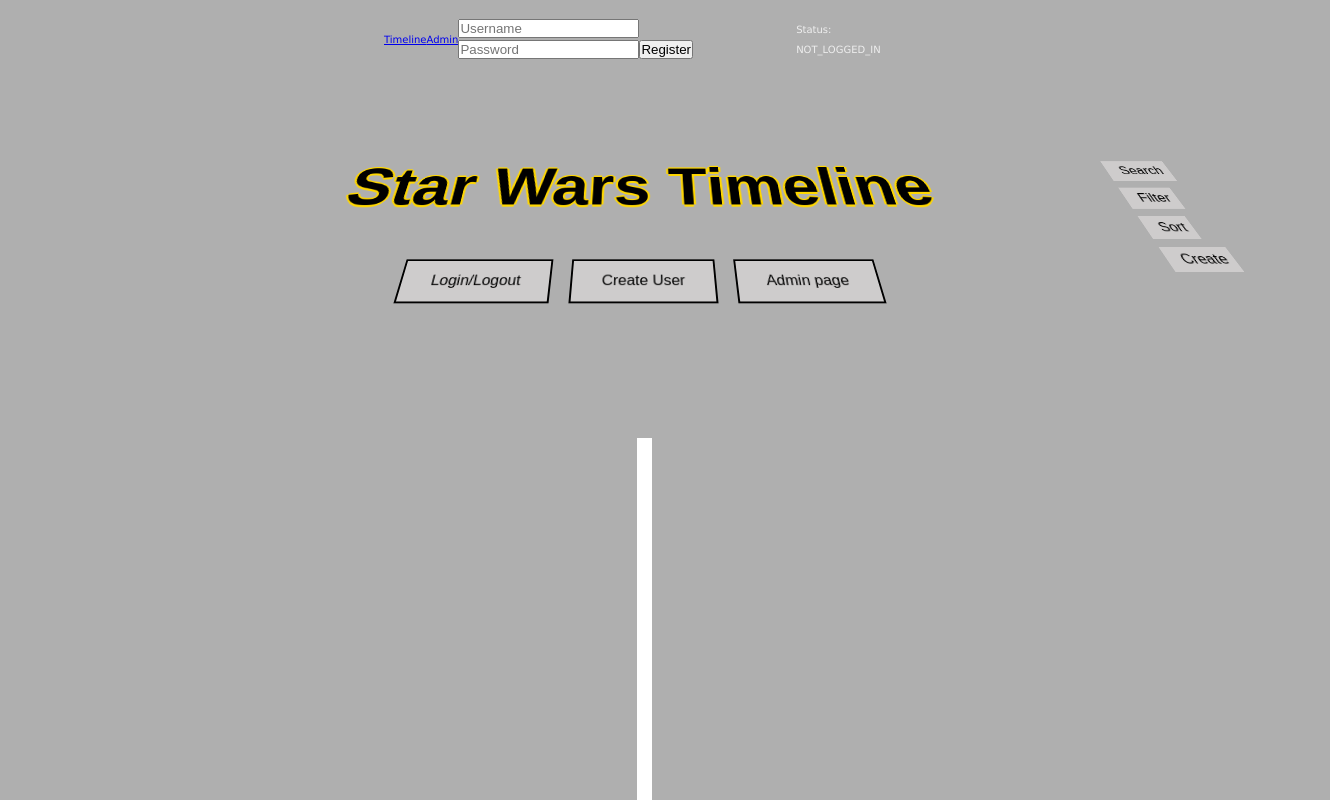
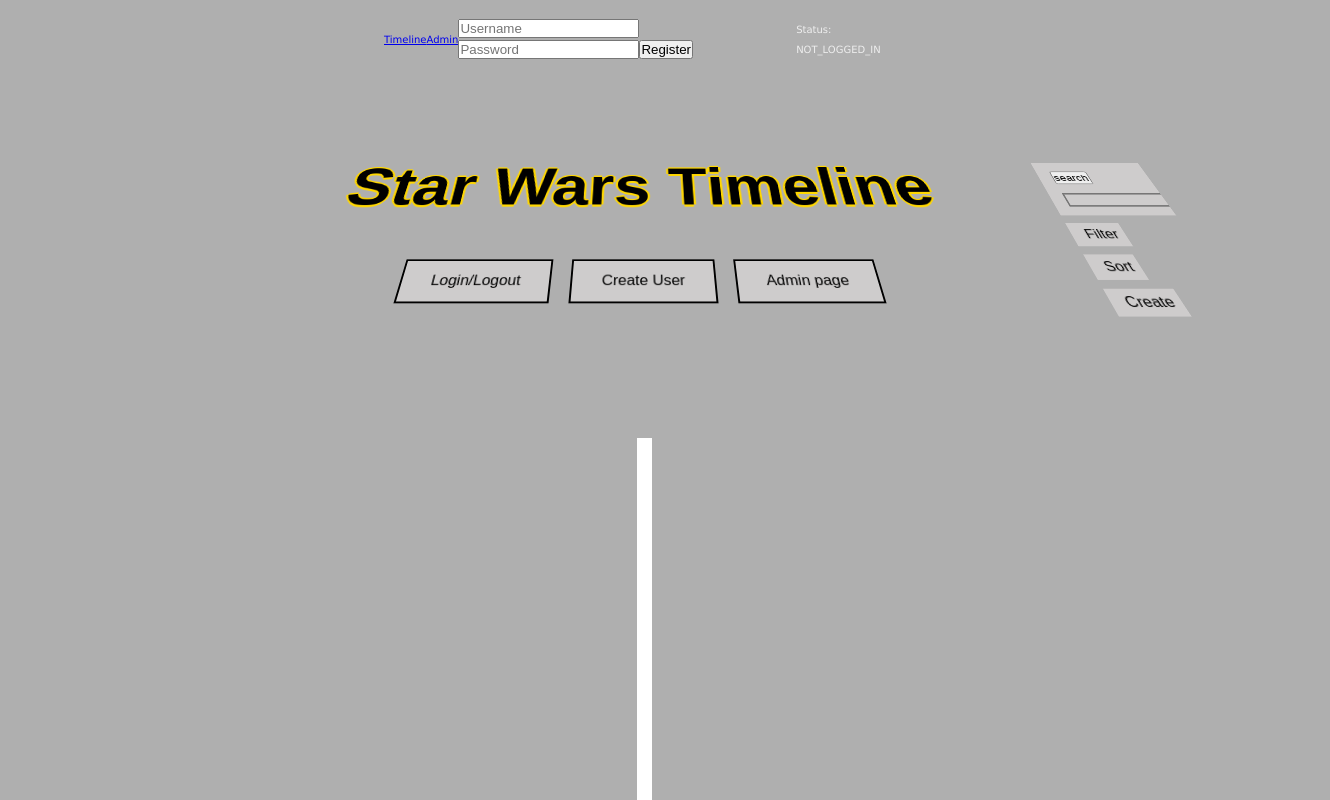
Before and after one commit to knightchris/426-timeline, a React (Create React App) app in the folder client/: page / in a window 1280 px wide. Shown: the top 800 px of the page, 1330 px wide, since content can reach past the window. Built offline with nearby package versions, Linux system fonts and the light colour scheme.

Commit message:
Autocomplete semi added

```diff
--- a/client/src/components/Menu.js
+++ b/client/src/components/Menu.js
@@ -1,6 +1,7 @@
 import { render } from 'react-dom';
 import '../css/Menu.css';
 import axios from 'axios'
+import Autocomplete from './Search';
 
 function Menu() {
 
@@ -21,7 +22,17 @@
 
         <header className="Menu-header">
         <div className="sidenav">
-                <button>Search</button>
+                <Autocomplete
+                options={[
+                  "Star Wars 1",
+                  "Star Wars 2",
+                  "Star Wars 3",
+                  "Luke",
+                  "Darth Vader",
+                  "Jedi",
+                  "Yoda"
+                ]}
+              />
                 <button>Filter</button>
                 <button>Sort</button>
                 <button>Create</button>
--- /dev/null
+++ b/client/src/components/Search.js
@@ -0,0 +1,126 @@
+import React, { Component } from 'react';
+import PropTypes from 'prop-types';
+import '../css/Search.css';
+
+export class Autocomplete extends Component {
+  static propTypes = {
+    options: PropTypes.instanceOf(Array).isRequired
+  };
+  state = {
+    activeOption: 0,
+    filteredOptions: [],
+    showOptions: false,
+    userInput: ''
+  };
+
+  render() {
+    const {
+      onChange,
+      onClick,
+      onKeyDown,
+
+      state: { activeOption, filteredOptions, showOptions, userInput }
+    } = this;
+    let optionList;
+    if (showOptions && userInput) {
+      if (filteredOptions.length) {
+        optionList = (
+          <ul className="options">
+            {filteredOptions.map((optionName, index) => {
+              let className;
+              if (index === activeOption) {
+                className = 'option-item';
+              }
+              return (
+                <li className={className} key={optionName} onClick={onClick}>
+                  {optionName}
+                </li>
+              );
+            })}
+          </ul>
+        );
+      } else {
+        optionList = (
+          <div className="no-options">
+            <em>No Option!</em>
+          </div>
+        );
+      }
+    }
+    return (
+      <React.Fragment>
+        <div className="search">
+          <input type="submit" value="search" className="search-button" />
+          <input
+            type="text"
+            className="search-box"
+            onChange={onChange}
+            onKeyDown={onKeyDown}
+            value={userInput}
+          />
+        </div>
+        {optionList}
+      </React.Fragment>
+    );
+  }
+
+  onChange = (e) => {
+    //console.log('it is changing');
+
+    const { options } = this.props;
+    const userInput = e.currentTarget.value;
+
+    const filteredOptions = options.filter(
+      (optionName) =>
+        optionName.toLowerCase().indexOf(userInput.toLowerCase()) > -1
+    );
+
+    this.setState({
+      activeOption: 0,
+      filteredOptions,
+      showOptions: true,
+      userInput: e.currentTarget.value
+    });
+  };
+
+  onClick = (e) => {
+    this.setState({
+      activeOption: 0,
+      filteredOptions: [],
+      showOptions: false,
+      userInput: e.currentTarget.innerText
+    });
+  };
+  onKeyDown = (e) => {
+    const { activeOption, filteredOptions } = this.state;
+
+    if (e.keyCode === 13) {
+      this.setState({
+        activeOption: 0,
+        showOptions: false,
+        userInput: filteredOptions[activeOption]
+      });
+    } else if (e.keyCode === 38) {
+      if (activeOption === 0) {
+        return;
+      }
+      this.setState({ activeOption: activeOption - 1 });
+    } else if (e.keyCode === 40) {
+      if (activeOption === filteredOptions.length - 1) {
+        console.log(activeOption);
+        return;
+      }
+      this.setState({ activeOption: activeOption + 1 });
+    }
+  };
+}
+
+
+
+
+
+
+
+
+
+export default Autocomplete;
--- a/client/src/components/Timeline.js
+++ b/client/src/components/Timeline.js
@@ -1,5 +1,6 @@
 import { render } from 'react-dom';
 import '../css/Timeline.css';
+
 
 function Timeline() {
     return (
--- a/client/src/css/Menu.css
+++ b/client/src/css/Menu.css
@@ -58,8 +58,8 @@
   width: 130px;
   position: fixed;
   z-index: 1;
-  top: 20px;
-  left: 1200px;
+  top: 10%;
+  left: 87%;
   background: transparent;
   overflow-x: hidden;
   padding: 8px 0;
--- /dev/null
+++ b/client/src/css/Search.css
@@ -0,0 +1,40 @@
+  .search {
+    /* margin: 10px auto 2rpx auto; */
+    /* text-align: right;
+    position: relative; */
+    padding: 6px 8px 6px 16px;
+    margin-top: 10px;
+    margin-bottom: 10px;
+    text-decoration: none;
+    font-size: 16px;
+    color: black;
+    background-color: #cecccc;
+    display: block;
+    border: none;
+    transition-duration: 0.4s;
+    transform: none;
+  }
+  .search:hover {
+    background-color: transparent;
+    color: white;
+    border: 2.5px solid gold;
+  }
+
+  .search-box {
+      background-color: transparent;
+      border-style: solid;
+  }
+
+  .search-button {
+    outline: none;
+    opacity: 1;
+  }
+
+  .options {
+    font-size: 15px;
+  }
+
+  .no-options {
+    font-size: 15px;
+    color: red;
+  }
```
Also changed, not shown: client/src/css/Timeline.css (+22 -0 lines), 2 other files (tests, documents, lock files or other folders).
